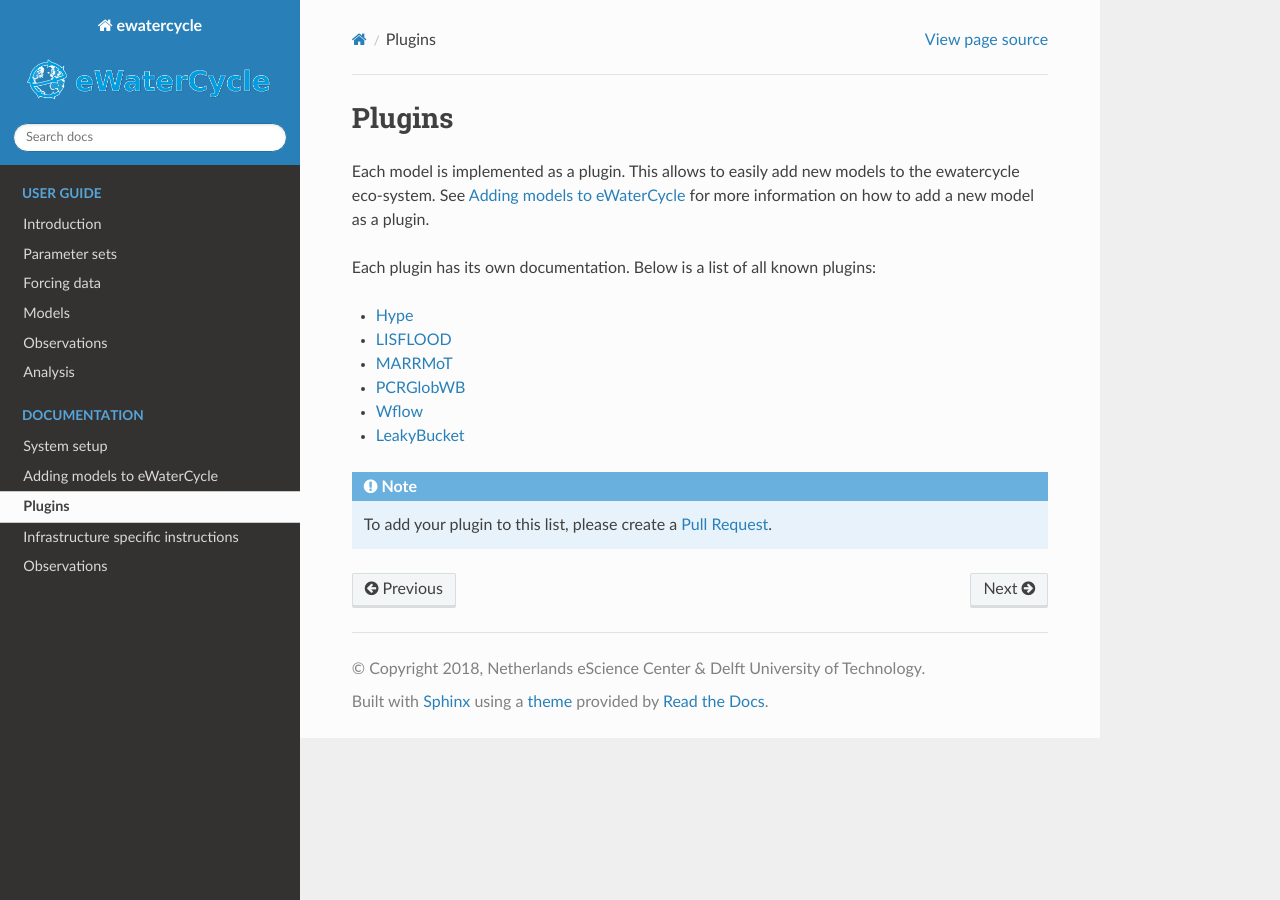
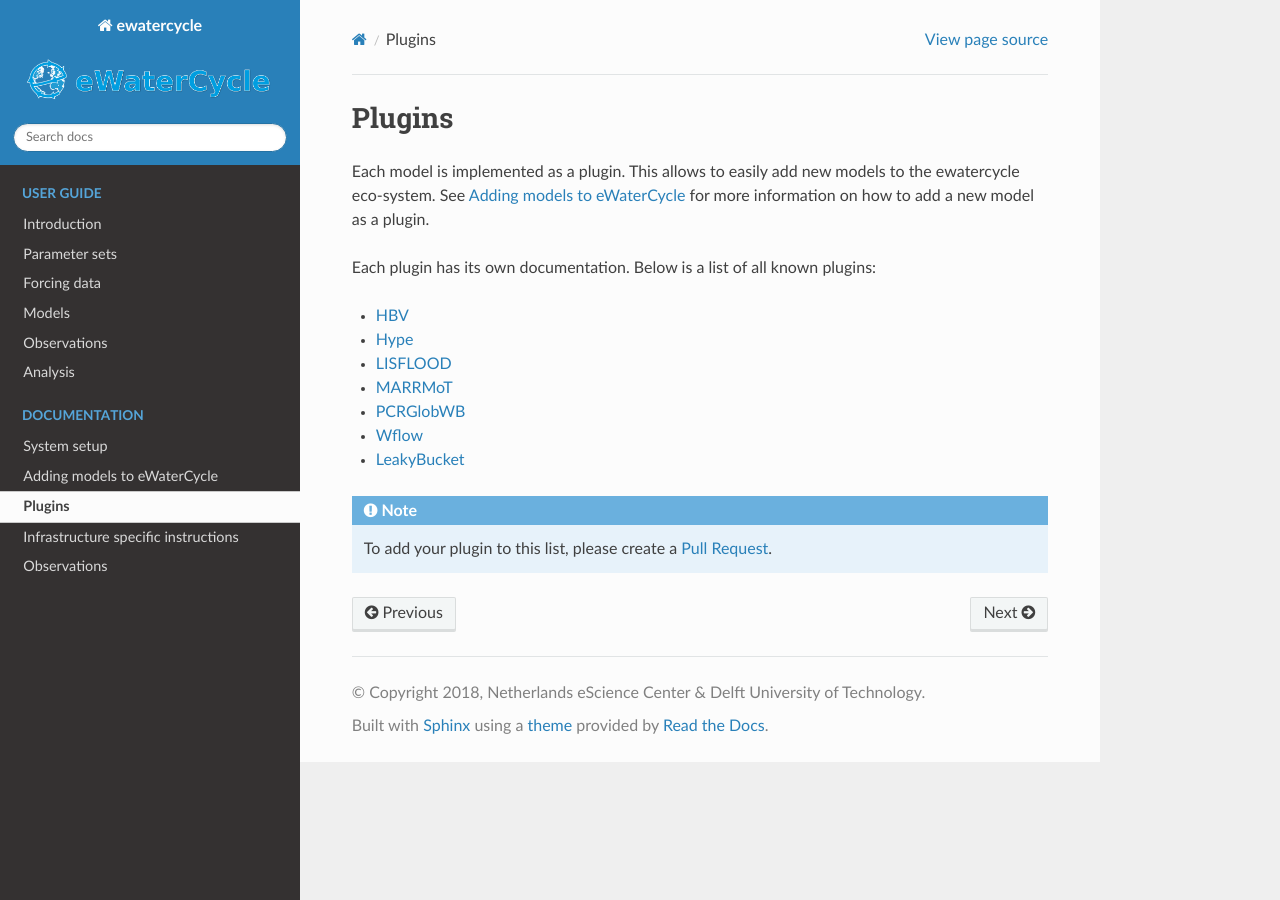
Before and after one commit to eWaterCycle/ewatercycle, a Sphinx documentation site: the page built from docs/plugins.rst, in a window 1280 px wide. Built offline with Sphinx 7.4.7 and the Read the Docs theme 3.1.0, drawn with Linux system fonts in a browser that asks for light colours.

Commit message:
Add documentation for HBV (#489)

```diff
--- a/docs/plugins.rst
+++ b/docs/plugins.rst
@@ -8,6 +8,7 @@ how to add a new model as a plugin.
 
 Each plugin has its own documentation. Below is a list of all known plugins:
 
+* `HBV <https://github.com/eWaterCycle/ewatercycle-hbv>`_
 * `Hype <https://github.com/eWaterCycle/ewatercycle-hype>`_
 * `LISFLOOD <https://github.com/eWaterCycle/ewatercycle-lisflood>`_
 * `MARRMoT <https://github.com/eWaterCycle/ewatercycle-marrmot>`_
```
